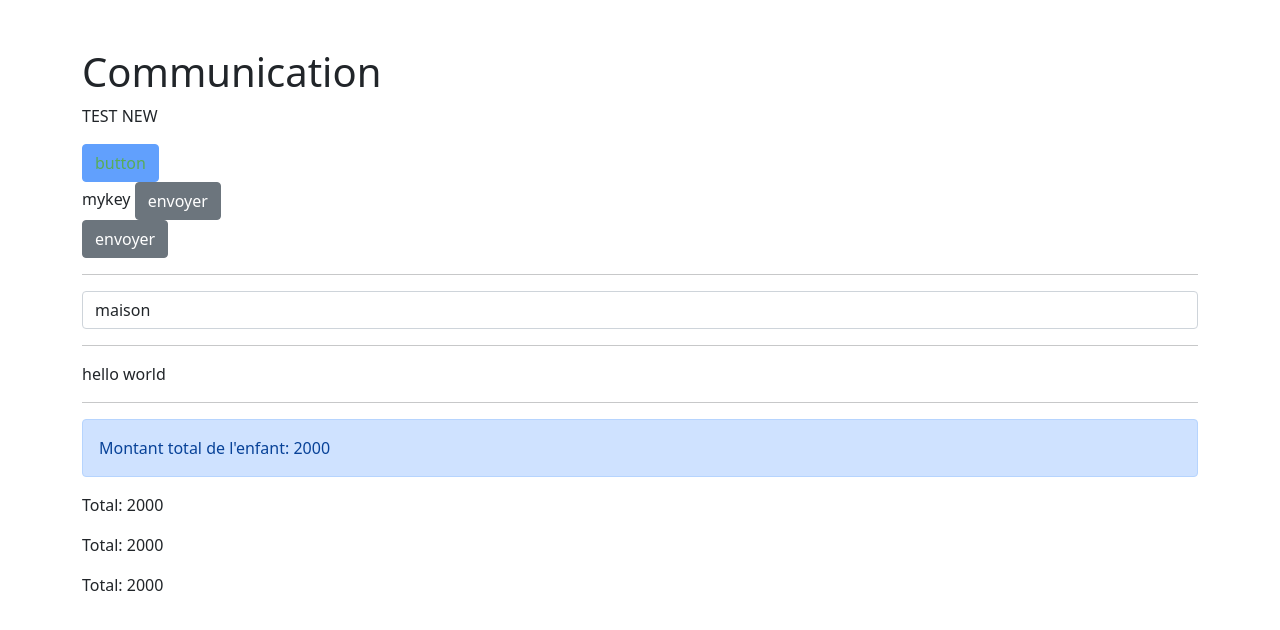
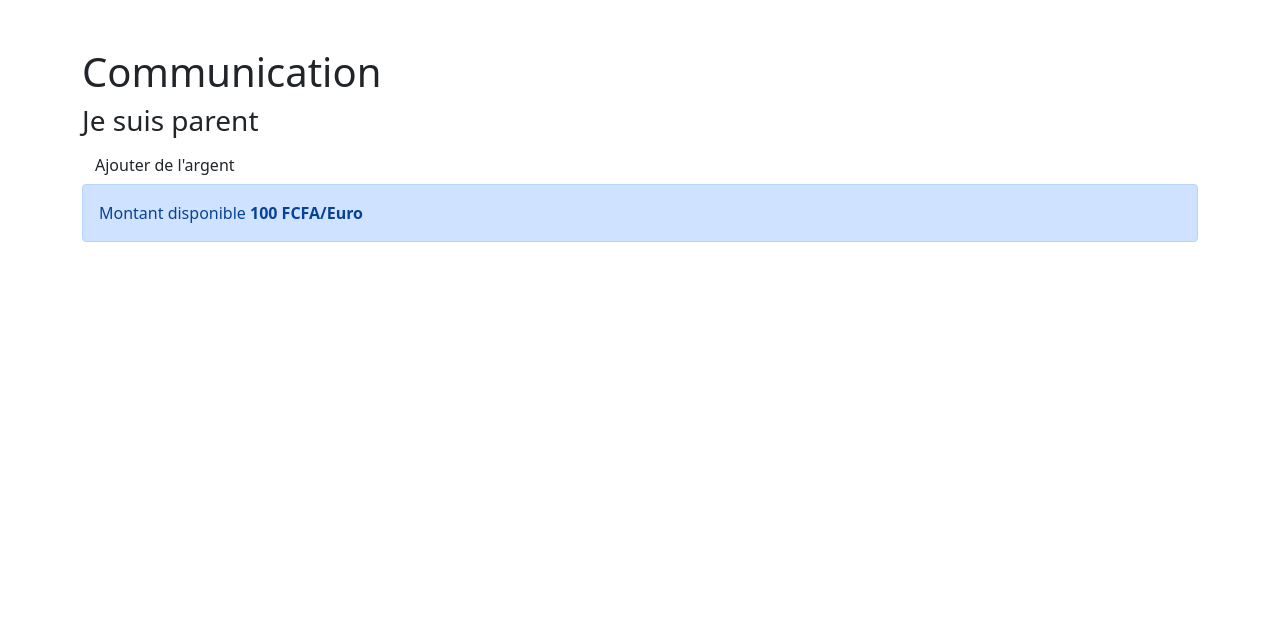
Before and after one commit to billyjov/tutoriel-angular-component-communication, an Angular app in the folder ngx-com/: page / in a window 1280 px wide. Shown: the top 630 px of the page. Built offline with nearby package versions, Linux system fonts and the light colour scheme.

Commit message:
feat: add partie-15

```diff
--- a/ngx-com/src/app/app.component.html
+++ b/ngx-com/src/app/app.component.html
@@ -1,6 +1,6 @@
 <div class="container mt-5">
   <h1>Communication</h1>
 
+  <app-parent-amount></app-parent-amount>
 
-  <app-comp-comp></app-comp-comp>
 </div>
--- a/ngx-com/src/app/app.module.ts
+++ b/ngx-com/src/app/app.module.ts
@@ -5,12 +5,16 @@ import { BrowserModule } from '@angular/platform-browser';
 import { AppComponent } from './app.component';
 import { CompCompComponent } from './comp-comp/comp-comp.component';
 import { ChildComponentComponent } from './child-component/child-component.component';
+import { ParentAmountComponent } from './parent-amount/parent-amount.component';
+import { ChildAmountComponent } from './child-amount/child-amount.component';
 
 @NgModule({
   declarations: [
     AppComponent,
     CompCompComponent,
-    ChildComponentComponent
+    ChildComponentComponent,
+    ParentAmountComponent,
+    ChildAmountComponent
   ],
   imports: [
     BrowserModule,
--- /dev/null
+++ b/ngx-com/src/app/child-amount/child-amount.component.html
@@ -0,0 +1,3 @@
+<div class="alert alert-primary">
+  Montant disponible <strong> {{ amount }} FCFA/Euro</strong>
+</div>
--- /dev/null
+++ b/ngx-com/src/app/child-amount/child-amount.component.ts
@@ -0,0 +1,17 @@
+import { Component, OnInit, Input } from '@angular/core';
+
+@Component({
+  selector: 'app-child-amount',
+  templateUrl: './child-amount.component.html',
+  styleUrls: ['./child-amount.component.css']
+})
+export class ChildAmountComponent implements OnInit {
+
+  @Input()
+  public amount: number = 0;
+  constructor() { }
+
+  ngOnInit(): void {
+  }
+
+}
--- /dev/null
+++ b/ngx-com/src/app/parent-amount/parent-amount.component.html
@@ -0,0 +1,5 @@
+<h3>Je suis parent</h3>
+
+<button class="btn btn primary">Ajouter de l'argent</button>
+
+<app-child-amount [amount]="amountTotal"></app-child-amount>
--- /dev/null
+++ b/ngx-com/src/app/parent-amount/parent-amount.component.ts
@@ -0,0 +1,16 @@
+import { Component, OnInit } from '@angular/core';
+
+@Component({
+  selector: 'app-parent-amount',
+  templateUrl: './parent-amount.component.html',
+  styleUrls: ['./parent-amount.component.css']
+})
+export class ParentAmountComponent implements OnInit {
+
+  public amountTotal: number = 100;
+  constructor() { }
+
+  ngOnInit(): void {
+  }
+
+}
```
Also changed, not shown: ngx-com/src/app/child-amount/child-amount.component.css (added), ngx-com/src/app/parent-amount/parent-amount.component.css (added), 2 other files (tests, documents, lock files or other folders).
